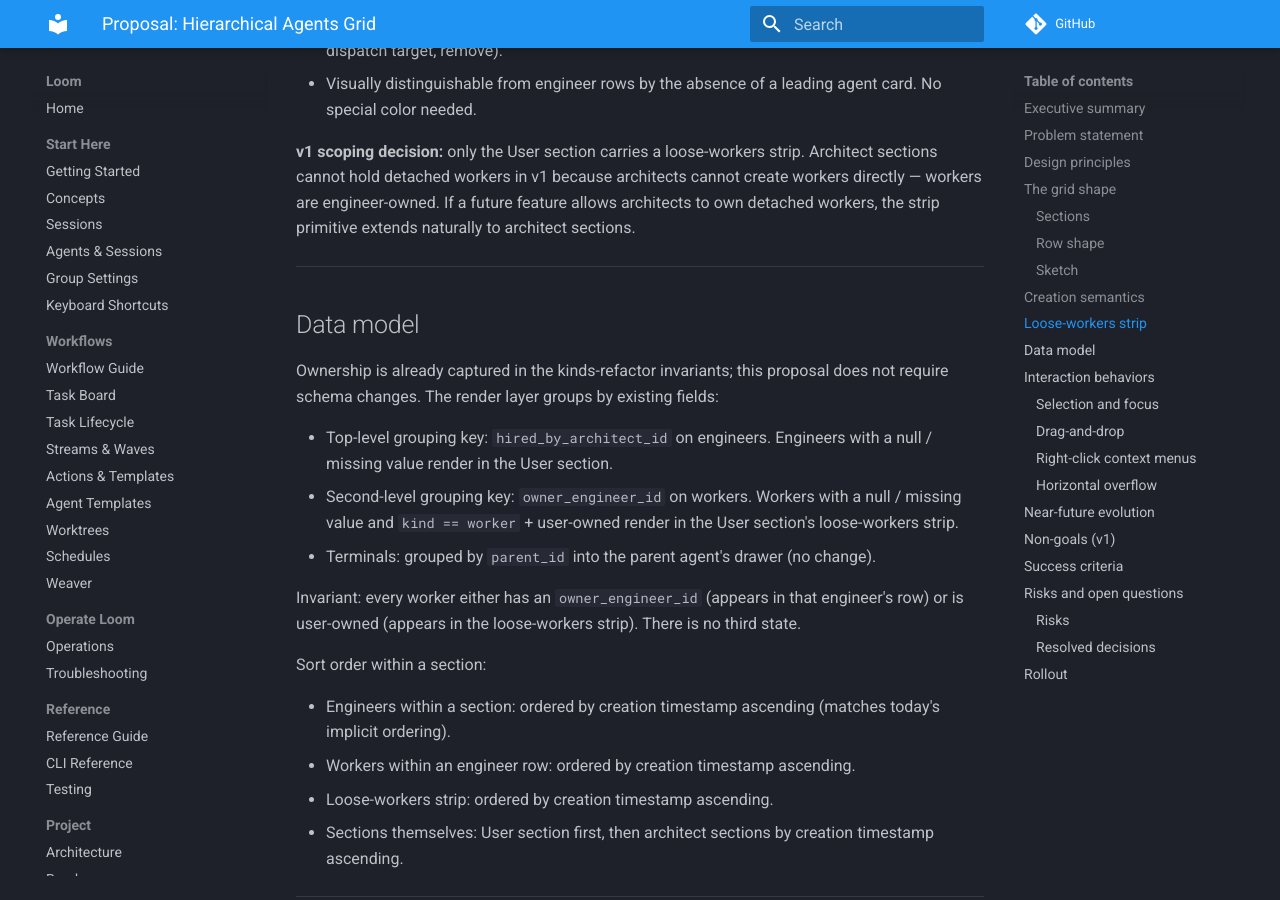
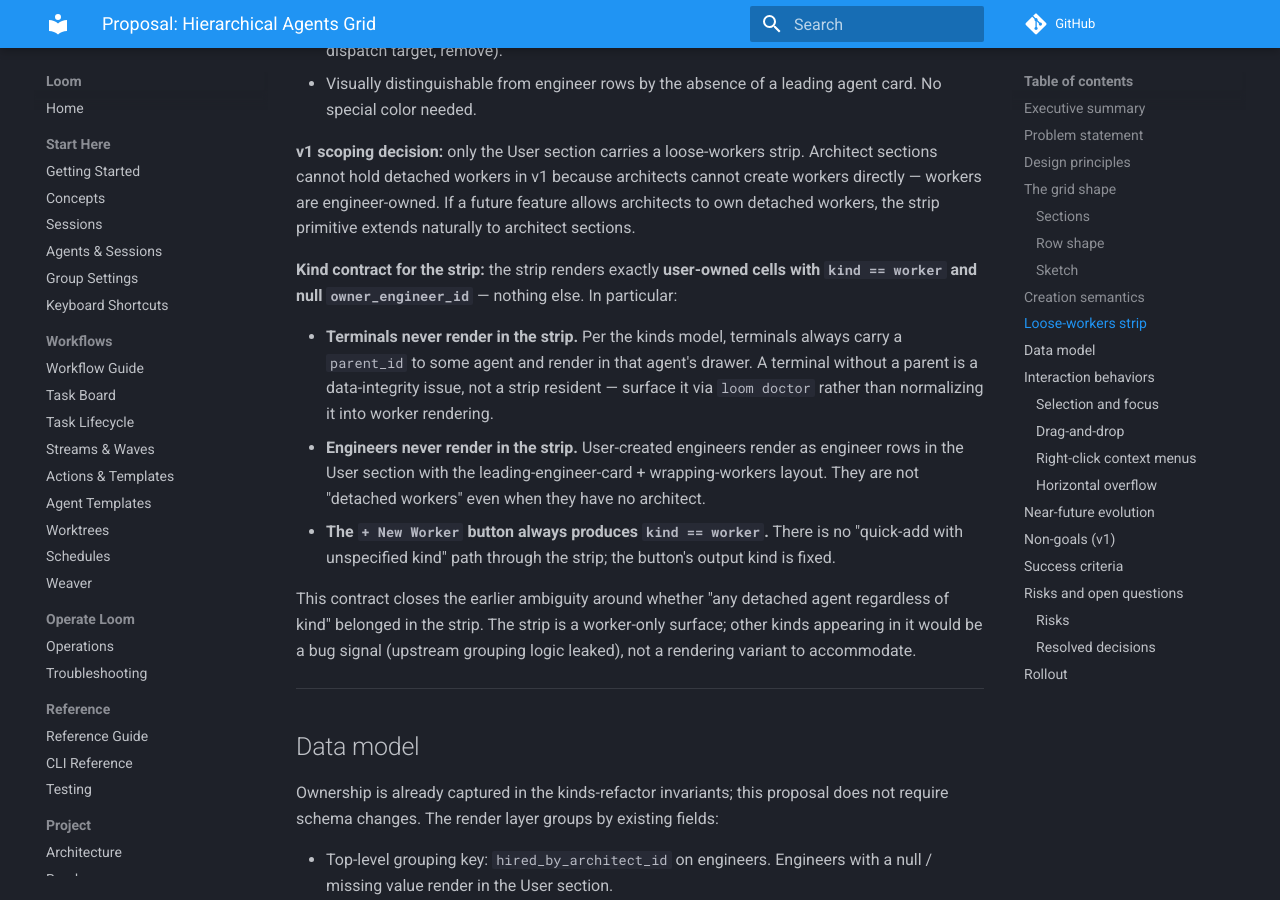
Before and after one commit to runtorque/torque, an MkDocs documentation site: the page built from docs/proposals/hierarchical-agents-grid.md, in a window 1280 px wide and 900 px high, scrolled down 5374 px. Built offline with MkDocs 1.6.1 and Material for MkDocs 9.7.7, drawn with Linux system fonts in a browser that asks for light colours; comment, search, counter and statistics services are not loaded.

Commit message:
loom: checkpoint 2 — Loomer
Both decisions sent:

1. **LOOM:109** filed (Panelsmith, Backlog) — standalone drag/drop regression coverage on the new grid DOM. Not folded into :100 (different interaction primitive); not deferred (regression could be live). She schedules in her Stream A cadence.
2. **No kind normalization** — strip is worker-only. Terminals always have a parent (doctor-surface if not); engineers render as rows. Proposal updated with a "Kind contract" paragraph making it definitive in-doc.

Reply (msg-0023e521e5d5) sent with both decisions. Standing by.

```diff
--- a/docs/proposals/hierarchical-agents-grid.md
+++ b/docs/proposals/hierarchical-agents-grid.md
@@ -162,6 +162,14 @@ Strip behavior:
 
 **v1 scoping decision:** only the User section carries a loose-workers strip. Architect sections cannot hold detached workers in v1 because architects cannot create workers directly — workers are engineer-owned. If a future feature allows architects to own detached workers, the strip primitive extends naturally to architect sections.
 
+**Kind contract for the strip:** the strip renders exactly **user-owned cells with `kind == worker` and null `owner_engineer_id`** — nothing else. In particular:
+
+- **Terminals never render in the strip.** Per the kinds model, terminals always carry a `parent_id` to some agent and render in that agent's drawer. A terminal without a parent is a data-integrity issue, not a strip resident — surface it via `loom doctor` rather than normalizing it into worker rendering.
+- **Engineers never render in the strip.** User-created engineers render as engineer rows in the User section with the leading-engineer-card + wrapping-workers layout. They are not "detached workers" even when they have no architect.
+- **The `+ New Worker` button always produces `kind == worker`.** There is no "quick-add with unspecified kind" path through the strip; the button's output kind is fixed.
+
+This contract closes the earlier ambiguity around whether "any detached agent regardless of kind" belonged in the strip. The strip is a worker-only surface; other kinds appearing in it would be a bug signal (upstream grouping logic leaked), not a rendering variant to accommodate.
+
 ---
 
 ## Data model
```
